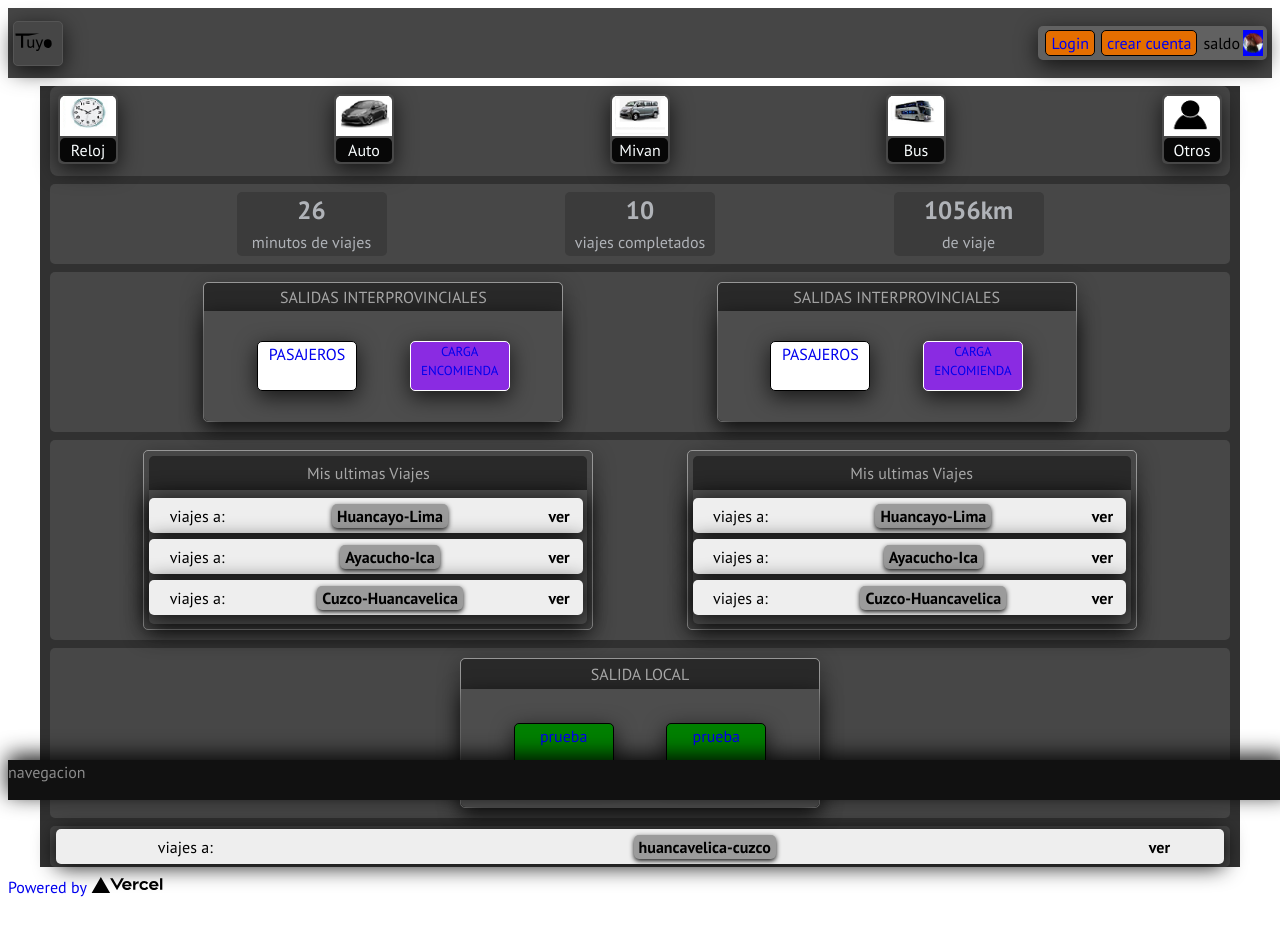
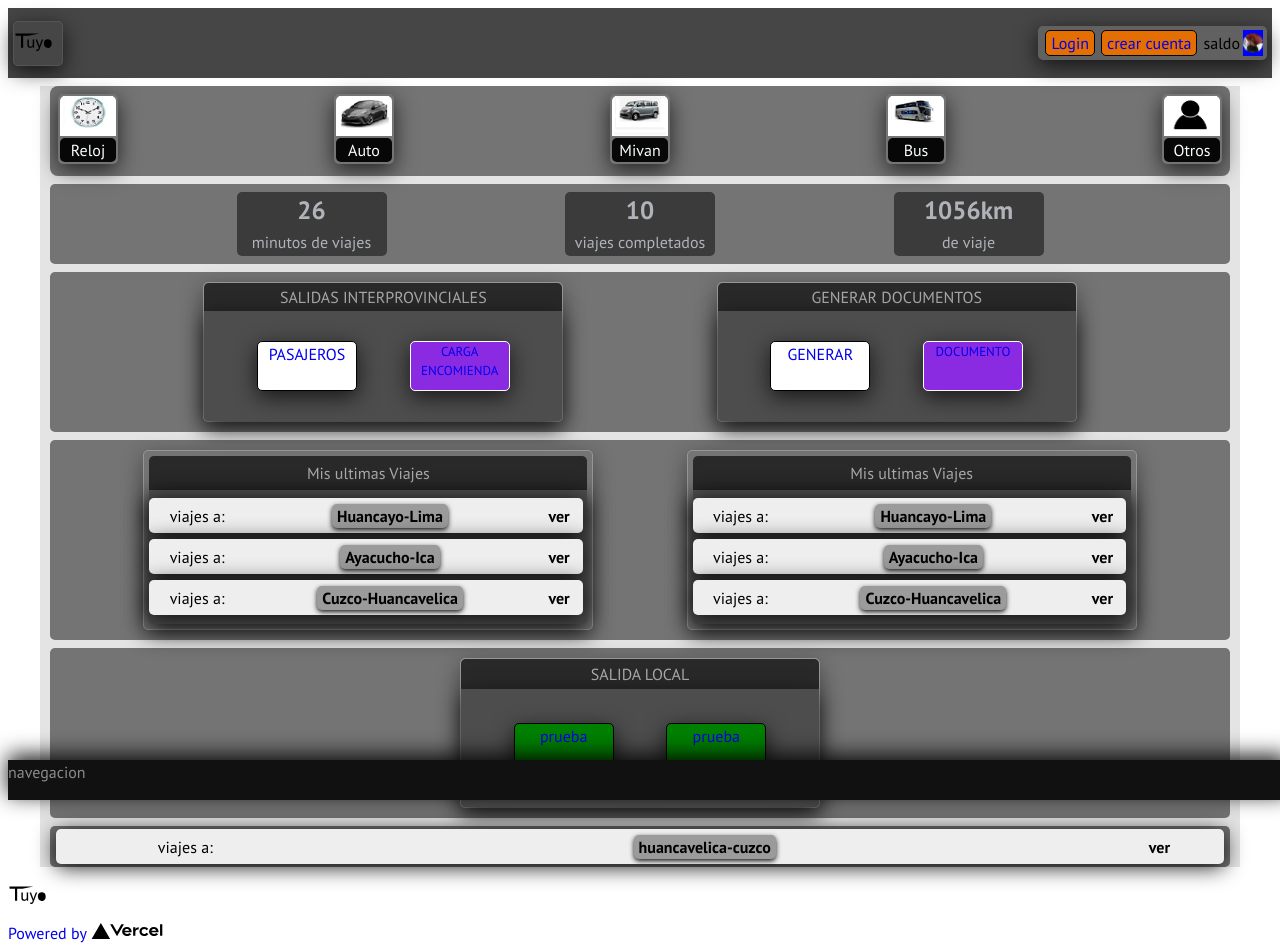
Before and after one commit to rafaluna20/tuyo66, a Next.js app: page / in a window 1280 px wide. Shown: the top 950 px of the page. Before the commit the page ends 907 px from the top, so only its background shows below. Built offline with nearby package versions, Linux system fonts and the light colour scheme; no server answers.

Commit message:
aumento de de documentos

```diff
--- a/components/comPasajero/SalidaInterprovincialS.jsx
+++ b/components/comPasajero/SalidaInterprovincialS.jsx
@@ -2,12 +2,12 @@ import React from 'react'
 import Link from 'next/link'
 import style3 from '../../styles/styleComPasajero/SalidaInterprovincialS.module.css'
 
-const SalidaInterprovincial = () => {
+const SalidaInterprovincial = ({ titulo, url1, nombre1, url2, nombre2 }) => {
   return (
     <div className={style3.cajaSalidaInterprovincial}>
 
       <div className={style3.tituloSalidaInterprovicial}>
-      SALIDAS INTERPROVINCIALES
+        {titulo}
       </div>
 
 
@@ -15,15 +15,15 @@ const SalidaInterprovincial = () => {
       <div className={style3.salidaProvincia}>
         <div style={{ display: "flex", flexDirection: "row", justifyContent: "space-evenly" }}>
 
-          <Link href="/Pasajeros/ListaCarros">
-            <a className={style3.salidaProvincia01} >PASAJEROS
+          <Link href={url1}>
+            <a className={style3.salidaProvincia01} >{nombre1}
             </a>
           </Link>
 
 
-          <Link href="/Carga">
+          <Link href={url2}>
             <a className={style3.salidaProvincia02} >
-              CARGA ENCOMIENDA
+              {nombre2}
             </a>
           </Link>
         </div>
--- a/components/layout/Header.jsx
+++ b/components/layout/Header.jsx
@@ -1,11 +1,13 @@
-import React from 'react'
+import React, { useState, useContext } from 'react'
+
 import Link from 'next/link';
 import Image from 'next/image';
+
 import stilos from '../../styles/stylelayout/Header.module.css'
 
 import { FirebaseContext } from '../../firebase';
 
-import { useState,useContext } from 'react';
+
 
 
 const Header = () => {
--- a/pages/CrearCuenta.jsx
+++ b/pages/CrearCuenta.jsx
@@ -48,7 +48,6 @@ return
             <div className='cajaTitulo'>CREAR CUENTA</div>
 
             <form
-
               onSubmit={handleSubmit}
             >
               {errores.nombre && <div style={{ color: "red", background: "black", textAlign: "center" }}>{errores.nombre}</div>}
--- a/pages/CrearViaje.jsx
+++ b/pages/CrearViaje.jsx
@@ -223,13 +223,14 @@ const CrearViaje = () => {
                 <input
                   className='cajaCrearCuenta'
                   type="submit"
-                  value="CREAR VIAJE" />
+                  value="CREAR VIAJE"/>
               </div>
               {error && <div style={{ color: "red", background: "black", textAlign: "center" }}>{error}</div>}
 
 
 
             </form>
+
           </div>
         </div>
       </div>
--- a/pages/Login.jsx
+++ b/pages/Login.jsx
@@ -1,9 +1,11 @@
 import React, { useState } from 'react'
+
 import Layout from '../components/layout/Layout'
 import Router from 'next/router'
 
 import useValidacion from '../hooks/useValidacion'
 import validarIniciarSesion from '../validacion/validarIniciarSesion'
+
 import firebase from '../firebase'
 
 
--- a/pages/index.js
+++ b/pages/index.js
@@ -16,7 +16,7 @@ import DestinosMio from '../components/comPasajero/DestinosMio'
 
 export default function Home() {
 
-  const navInferior = false
+  const navInferior = false;
 
   return (
 
@@ -40,13 +40,27 @@ export default function Home() {
 
             <div className={styles.InterprovincialLocal}>
 
-              <SalidaInterprovincialS />
-              <SalidaInterprovincialS />
+              <SalidaInterprovincialS
+                titulo="SALIDAS INTERPROVINCIALES"
+                url1="/Pasajeros/ListaCarros"
+                nombre1="PASAJEROS"
+                url2="/Carga"
+                nombre2="CARGA ENCOMIENDA"
+              />
+              <SalidaInterprovincialS
+                titulo="GENERAR DOCUMENTOS"
+                url1="/documentos"
+                nombre1="GENERAR"
+                url2="/documentos"
+                nombre2="DOCUMENTO"
+              />
+
+
             </div>
 
-           <div className={styles.InterprovincialLocal}>
+            <div className={styles.InterprovincialLocal}>
 
-              <DestinosMio/>
+              <DestinosMio />
               <DestinosMio />
 
             </div>
@@ -73,7 +87,17 @@ export default function Home() {
         </Layout>
       </div>
 
+      <div>
 
+        <Image
+
+          src="/img/logoTuyo.svg"
+          alt="Picture of the author"
+          width={40}
+          height={40}
+          priority
+        />
+      </div>
 
       <footer className={styles.footer}>
         <a
--- a/pages/productos/[id].js
+++ b/pages/productos/[id].js
@@ -139,7 +139,7 @@ const Producto = () => {
 
     try {
       await firebase.db.collection('productos').doc(id).delete();
-      router.push('/')
+      router.push('/Pasajeros/ListaCarros')
     } catch (error) {
       console.log(error);
     }
--- a/styles/globals.css
+++ b/styles/globals.css
@@ -1,12 +1,12 @@
 
 :root {
---gris: #3d3d3d;
---gris2: #6F6F6F;
+--gris: #e20d0d;
+--gris2: #15bd47;
 --gris3: #e1e1e1;
 --rosado: #9858ff;
 
---negro-oscuro1:#313131;
---negro-oscuro2:#474747;
+--negro-oscuro1:#e4e4e4;
+--negro-oscuro2:#747474;
 --texto-claro1:#B0B3B8 ;
 --linea-divisoria:#3e4042;
 --selecionar-boton:#3b3b3b;
```
Also changed, not shown: components/comSimples/BussUnidad.js (+8 -8 lines), pages/Perfil.jsx (+59 -4 lines), pages/documentos/index.jsx (added, +19 -0 lines), validacion/validarCrearProducto.js (+6 -6 lines), public/img/logoTuyo6.svg (added), 1 other file (tests, documents, lock files or other folders).
